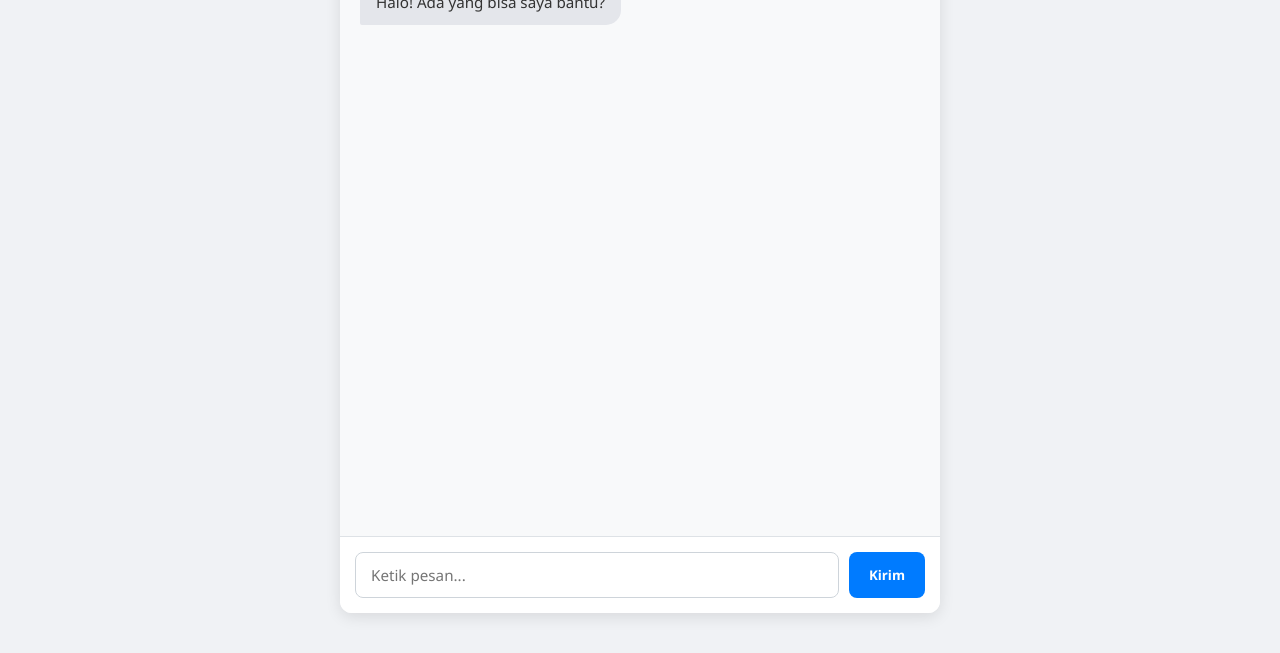
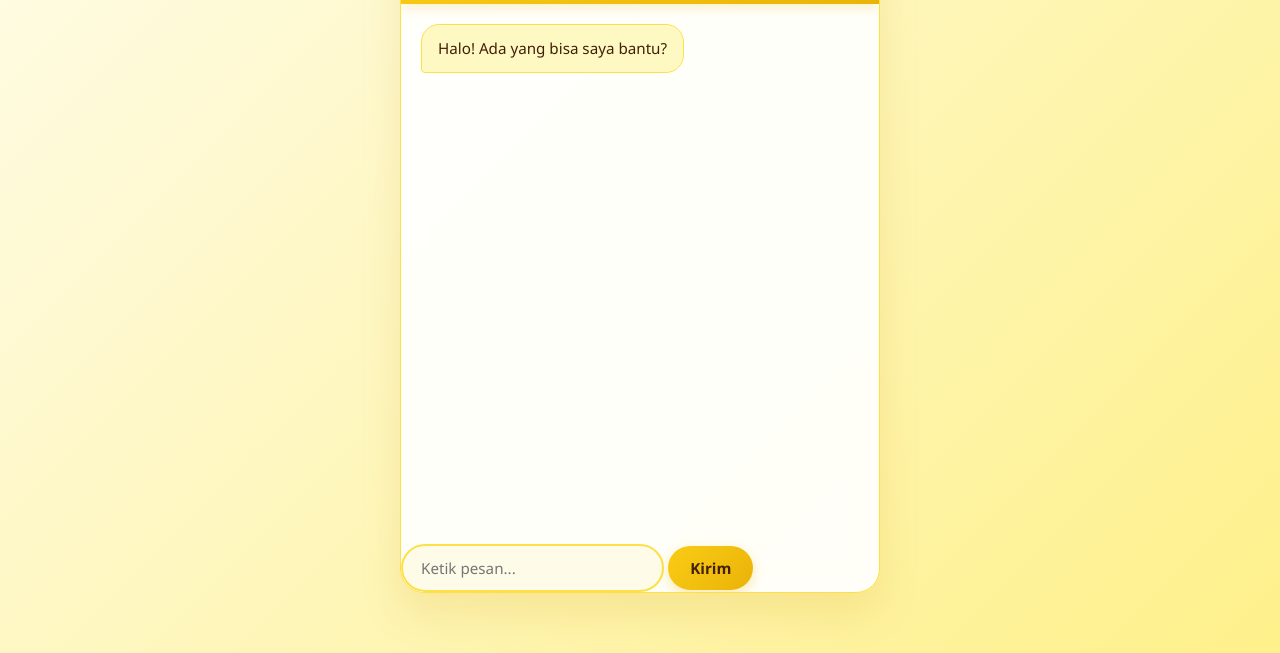
Before and after one commit to erlinashafira/121_ChatBot, a website: page public/index.html in a window 1280 px wide. Shown: the part 147-800 px from the top of the page. Drawn offline with Linux system fonts and the light colour scheme.

Commit message:
mengubah tampilan chatbot

```diff
--- a/public/style.css
+++ b/public/style.css
@@ -2,123 +2,143 @@
     box-sizing: border-box;
     margin: 0;
     padding: 0;
-    font-family: 'Segoe UI', Tahoma, Geneva, Verdana, sans-serif;
+    font-family: 'Segoe UI', system-ui, -apple-system, sans-serif;
 }
 
 body {
-    background-color: #f0f2f5;
+    background: linear-gradient(135deg, #fefce8 0%, #fef08a 100%);
+    min-height: 100vh;
     display: flex;
     justify-content: center;
     align-items: center;
-    height: 100vh;
+    padding: 20px;
 }
 
 .chat-container {
     width: 100%;
-    max-width: 600px;
-    height: 90vh;
-    background: #ffffff;
-    border-radius: 12px;
-    box-shadow: 0 4px 15px rgba(0, 0, 0, 0.1);
+    max-width: 480px;
+    height: 85vh;
+    background: rgba(255, 255, 255, 0.92);
+    backdrop-filter: blur(12px);
+    border-radius: 24px;
+    box-shadow: 0 20px 40px rgba(202, 138, 4, 0.15);
+    border: 1px solid #fde047;
     display: flex;
     flex-direction: column;
     overflow: hidden;
 }
 
 .chat-header {
-    background: #007bff;
-    color: white;
+    background: linear-gradient(135deg, #facc15 0%, #eab308 100%);
+    color: #422006;
     padding: 20px;
     text-align: center;
+    font-weight: 700;
+    font-size: 1.15rem;
+    letter-spacing: 0.3px;
+    box-shadow: 0 4px 12px rgba(234, 179, 8, 0.2);
 }
 
-.chat-header h1 {
-    font-size: 1.25rem;
-    font-weight: 600;
-}
-
-.chat-box {
+.chat-box, #chat-box {
     flex: 1;
     padding: 20px;
     overflow-y: auto;
     display: flex;
     flex-direction: column;
-    gap: 15px;
-    background-color: #f8f9fa;
+    gap: 14px;
 }
 
 .message {
-    display: flex;
-    width: 100%;
+    max-width: 80%;
+    padding: 12px 16px;
+    border-radius: 18px;
+    font-size: 0.95rem;
+    line-height: 1.5;
+    word-wrap: break-word;
+    animation: fadeIn 0.25s ease;
 }
 
-.message.user {
-    justify-content: flex-end;
+.user-message, .message.user {
+    align-self: flex-end;
+    background: linear-gradient(135deg, #facc15 0%, #eab308 100%);
+    color: #422006;
+    font-weight: 500;
+    border-bottom-right-radius: 4px;
+    box-shadow: 0 4px 10px rgba(234, 179, 8, 0.25);
 }
 
-.message.bot {
-    justify-content: flex-start;
+.bot-message, .message.bot, .message.assistant {
+    align-self: flex-start;
+    background: #fef9c3;
+    color: #422006;
+    border: 1px solid #fde047;
+    border-bottom-left-radius: 4px;
 }
 
-.message-content {
-    max-width: 75%;
-    padding: 12px 16px;
-    border-radius: 15px;
-    font-size: 0.95rem;
-    line-height: 1.4;
-    word-break: break-word;
+.input-container, .chat-input-container {
+    display: flex;
+    gap: 10px;
+    padding: 16px;
+    background: #ffffff;
+    border-top: 1px solid #fef08a;
 }
 
-.message.user .message-content {
-    background-color: #007bff;
-    color: white;
-    border-bottom-right-radius: 2px;
+input[type="text"], #user-input {
+    flex: 1;
+    padding: 12px 18px;
+    border: 2px solid #fde047;
+    border-radius: 999px;
+    outline: none;
+    font-size: 0.95rem;
+    color: #422006;
+    background: #fefce8;
+    transition: all 0.2s ease;
 }
 
-.message.bot .message-content {
-    background-color: #e4e6eb;
-    color: #333;
-    border-bottom-left-radius: 2px;
+input[type="text"]:focus, #user-input:focus {
+    border-color: #eab308;
+    background: #ffffff;
+    box-shadow: 0 0 0 4px rgba(250, 204, 21, 0.2);
 }
 
-.chat-form {
-    display: flex;
-    padding: 15px;
-    background: #ffffff;
-    border-top: 1px solid #dee2e6;
-    gap: 10px;
+button, #send-btn {
+    background: linear-gradient(135deg, #facc15 0%, #eab308 100%);
+    color: #422006;
+    border: none;
+    padding: 12px 22px;
+    border-radius: 999px;
+    font-weight: 700;
+    font-size: 0.95rem;
+    cursor: pointer;
+    transition: transform 0.15s ease, box-shadow 0.15s ease;
+    box-shadow: 0 4px 12px rgba(234, 179, 8, 0.3);
 }
 
-.chat-form input {
-    flex: 1;
-    padding: 12px 15px;
-    border: 1px solid #ced4da;
-    border-radius: 8px;
-    outline: none;
-    font-size: 0.95rem;
-    transition: border-color 0.2s;
+button:hover, #send-btn:hover {
+    transform: translateY(-1px);
+    box-shadow: 0 6px 16px rgba(234, 179, 8, 0.4);
 }
 
-.chat-form input:focus {
-    border-color: #007bff;
+button:active, #send-btn:active {
+    transform: translateY(0);
 }
 
-.chat-form button {
-    padding: 0 20px;
-    background-color: #007bff;
-    color: white;
-    border: none;
-    border-radius: 8px;
-    font-weight: 600;
-    cursor: pointer;
-    transition: background-color 0.2s;
+::-webkit-scrollbar {
+    width: 6px;
 }
 
-.chat-form button:hover {
-    background-color: #0056b3;
+::-webkit-scrollbar-thumb {
+    background: #fde047;
+    border-radius: 999px;
 }
 
-.chat-form button:disabled {
-    background-color: #b0c4de;
-    cursor: not-allowed;
+@keyframes fadeIn {
+    from {
+        opacity: 0;
+        transform: translateY(6px);
+    }
+    to {
+        opacity: 1;
+        transform: translateY(0);
+    }
 }
```
